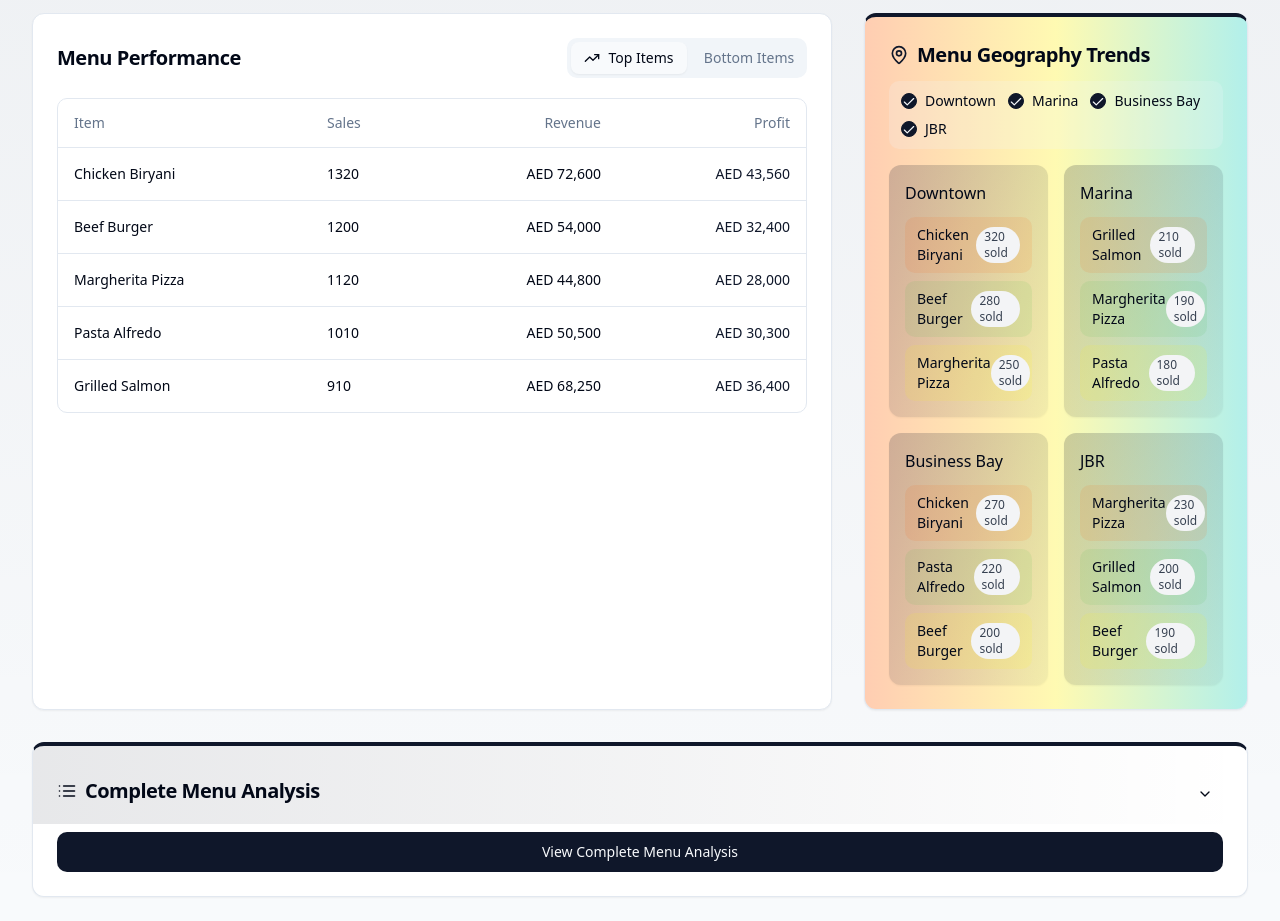
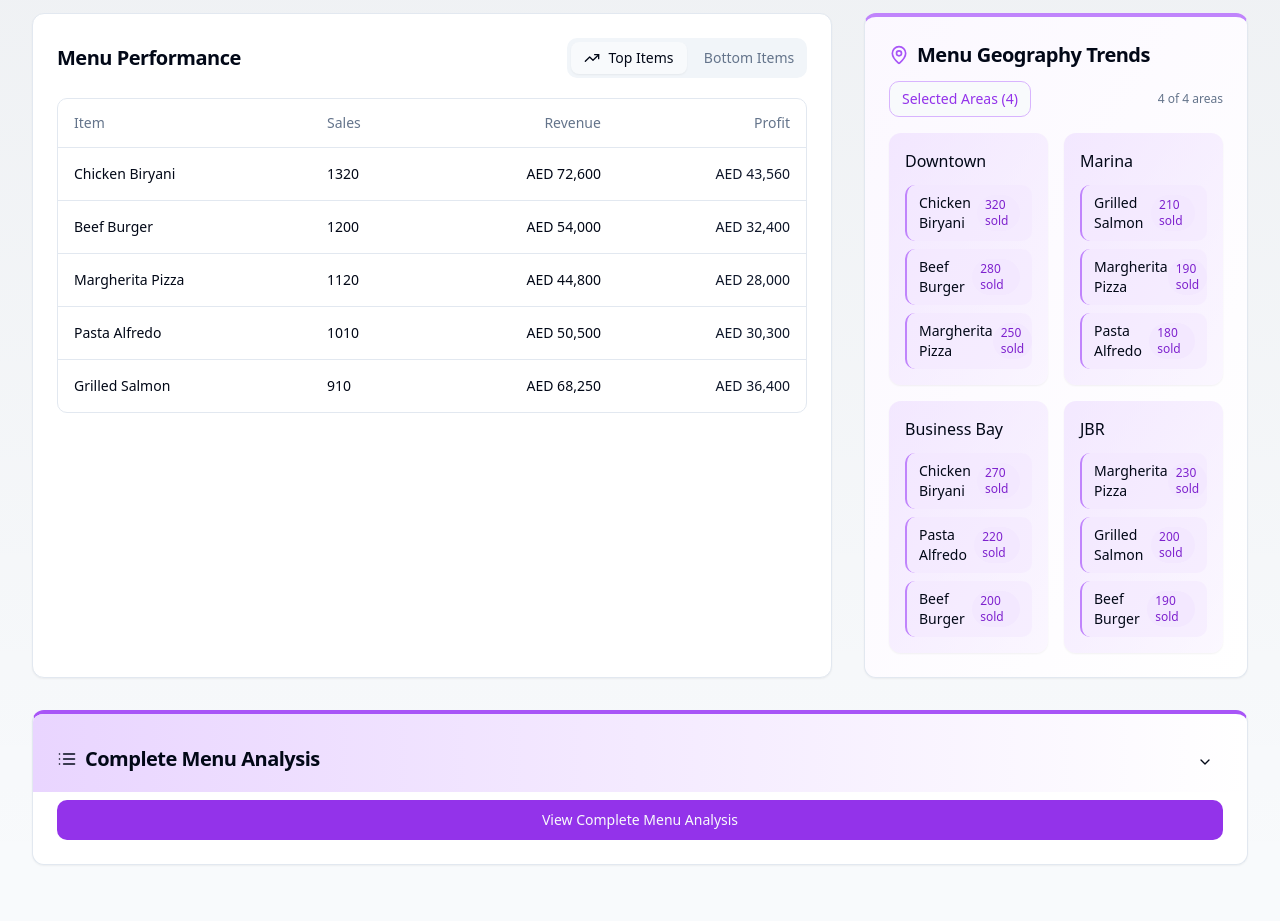
Before and after one commit to AB00k/flavor-analytics-hub-36, a React (Vite) app: page / in a window 1280 px wide. Shown: the part 300-1221 px from the top of the page. After the commit the page ends 1189 px from the top, so only its background shows below. Built offline with nearby package versions, Linux system fonts and the light colour scheme.

Commit message:
Refactor MenuGeography and MenuItems
- Updated styling for "all platforms" option in MenuGeography.
- Implemented area selection with a dedicated selection component in MenuGeography.
- Removed AOV from Complete Menu Analysis and standardized colors.

```diff
--- a/src/components/MenuGeography.tsx
+++ b/src/components/MenuGeography.tsx
@@ -5,6 +5,9 @@ import { MapPin } from 'lucide-react';
 import { Platform, mockAreaSales, getItemNameById, platformLightColors } from '@/utils/mockData';
 import { cn } from '@/lib/utils';
 import { Checkbox } from '@/components/ui/checkbox';
+import { Button } from '@/components/ui/button';
+import { Popover, PopoverContent, PopoverTrigger } from '@/components/ui/popover';
+import { ScrollArea } from '@/components/ui/scroll-area';
 
 interface MenuGeographyProps {
   platform: Platform;
@@ -14,6 +17,7 @@ interface MenuGeographyProps {
 export const MenuGeography = ({ platform, className }: MenuGeographyProps) => {
   const [loaded, setLoaded] = useState(false);
   const [selectedAreas, setSelectedAreas] = useState<Record<string, boolean>>({});
+  const [areaPopoverOpen, setAreaPopoverOpen] = useState(false);
 
   useEffect(() => {
     setLoaded(false);
@@ -37,7 +41,7 @@ export const MenuGeography = ({ platform, className }: MenuGeographyProps) => {
       case 'careem': return 'from-platform-careem/20 to-platform-careem/5';
       case 'noon': return 'from-platform-noon/20 to-platform-noon/5';
       case 'deliveroo': return 'from-platform-deliveroo/20 to-platform-deliveroo/5';
-      default: return 'from-primary/20 to-primary/5';
+      default: return 'from-purple-200/50 to-purple-100/30'; // Light purple for "all" platform
     }
   };
 
@@ -47,20 +51,14 @@ export const MenuGeography = ({ platform, className }: MenuGeographyProps) => {
       case 'careem': return 'border-platform-careem';
       case 'noon': return 'border-platform-noon';
       case 'deliveroo': return 'border-platform-deliveroo';
-      default: return 'border-primary';
+      default: return 'border-purple-400'; // Light purple border for "all" platform
     }
   };
 
   const getItemBgColor = (itemIndex: number) => {
     if (platform === 'all') {
-      // Colorful backgrounds for "all" platform
-      const colors = [
-        'bg-platform-talabat/10',
-        'bg-platform-careem/10',
-        'bg-platform-noon/10',
-        'bg-platform-deliveroo/10'
-      ];
-      return colors[itemIndex % colors.length];
+      // Light purple backgrounds for "all" platform
+      return 'bg-purple-100/50 border-l-2 border-purple-400';
     }
 
     // Platform-specific styling
@@ -80,27 +78,51 @@ export const MenuGeography = ({ platform, className }: MenuGeographyProps) => {
     }));
   };
 
+  const getSelectedAreaCount = () => {
+    return Object.values(selectedAreas).filter(Boolean).length;
+  };
+
   // Filter areas based on selection
   const filteredAreas = mockAreaSales.filter(area => selectedAreas[area.area]);
 
   return (
     <Card className={cn(
       "h-full shadow-sm bg-gradient-to-br from-white to-background",
-      platform !== 'all' ? `border-t-4 ${getPlatformBorderColor()}` : 'border-t-4 bg-gradient-to-r from-platform-talabat/30 via-platform-noon/30 to-platform-deliveroo/30 border-t-primary',
+      platform !== 'all' ? `border-t-4 ${getPlatformBorderColor()}` : 'border-t-4 border-t-purple-400 bg-gradient-to-br from-purple-100/30 to-white',
       className
     )}>
       <CardHeader className="pb-3">
         <CardTitle className="text-xl flex items-center">
           <MapPin className={cn(
             "h-5 w-5 mr-2",
-            platform !== 'all' ? `text-platform-${platform}` : 'text-primary'
+            platform !== 'all' ? `text-platform-${platform}` : 'text-purple-500'
           )} />
           Menu Geography Trends
         </CardTitle>
       </CardHeader>
       <CardContent>
-        {/* Area selection */}
-        <div className="mb-4 flex flex-wrap gap-3 bg-muted/20 p-3 rounded-md">
+        {/* Area selection popover */}
+        <div className="mb-4 flex items-center justify-between">
+          <Popover open={areaPopoverOpen} onOpenChange={setAreaPopoverOpen}>
+            <PopoverTrigger asChild>
+              <Button
+                variant="outline"
+                size="sm"
+                className={cn(
+                  "flex items-center gap-2 text-sm",
+                  platform !== 'all' ? `border-platform-${platform}/30 text-platform-${platform}` : 'border-purple-300 text-purple-600'
+                )}
+              >
+                Selected Areas ({getSelectedAreaCount()})
+              </Button>
+            </PopoverTrigger>
+            <PopoverContent className="w-64 p-0" align="start">
+              <div className="p-3 border-b">
+                <h4 className="font-medium text-sm">Select Areas</h4>
+                <p className="text-xs text-muted-foreground">Choose which areas to display</p>
+              </div>
+              <ScrollArea className="h-60">
+                <div className="p-3 grid grid-cols-1 gap-3">
                   {mockAreaSales.map((area) => (
                     <div key={area.area} className="flex items-center space-x-2">
                       <Checkbox
@@ -116,6 +138,14 @@ export const MenuGeography = ({ platform, className }: MenuGeographyProps) => {
                       </label>
                     </div>
                   ))}
+                </div>
+              </ScrollArea>
+            </PopoverContent>
+          </Popover>
+
+          <span className="text-xs text-muted-foreground">
+            {getSelectedAreaCount()} of {mockAreaSales.length} areas
+          </span>
         </div>
 
         <div className="grid grid-cols-1 sm:grid-cols-2 gap-4">
@@ -160,7 +190,7 @@ export const MenuGeography = ({ platform, className }: MenuGeographyProps) => {
                       <span>{getItemNameById(item.itemId)}</span>
                       <span className={cn(
                         "font-medium px-2 py-0.5 rounded-full text-xs",
-                        platform !== 'all' ? `bg-platform-${platform}/20 text-platform-${platform}` : 'bg-gray-100 text-gray-700'
+                        platform !== 'all' ? `bg-platform-${platform}/20 text-platform-${platform}` : 'bg-purple-100 text-purple-700'
                       )}>
                         {item.salesCount} sold
                       </span>
--- a/src/components/MenuItems.tsx
+++ b/src/components/MenuItems.tsx
@@ -3,7 +3,7 @@ import { useState, useEffect } from 'react';
 import { Card, CardContent, CardHeader, CardTitle } from '@/components/ui/card';
 import { Button } from '@/components/ui/button';
 import { Collapsible, CollapsibleContent, CollapsibleTrigger } from '@/components/ui/collapsible';
-import { List, ChevronDown, ChevronUp, Check, X, ArrowUpDown, DollarSign, ShoppingCart } from 'lucide-react';
+import { List, ChevronDown, ChevronUp, ShoppingCart, DollarSign } from 'lucide-react';
 import { Platform, mockMenuItems, platformNames } from '@/utils/mockData';
 import { cn } from '@/lib/utils';
 
@@ -13,7 +13,6 @@ interface MenuItemsProps {
 }
 
 interface CategorySummary {
-  avgPrice: number;
   totalSales: number;
   totalRevenue: number;
   itemCount: number;
@@ -50,14 +49,12 @@ export const MenuItems = ({ platform, className }: MenuItemsProps) => {
       );
 
       if (categoryItems.length > 0) {
-        const totalPrice = categoryItems.reduce((sum, item) => sum + item.price, 0);
         const totalSales = categoryItems.reduce((sum, item) => sum + item.salesCount[platform], 0);
         const totalRevenue = categoryItems.reduce(
           (sum, item) => sum + (item.price * item.salesCount[platform]), 0
         );
 
         summaries[category] = {
-          avgPrice: totalPrice / categoryItems.length,
           totalSales: totalSales,
           totalRevenue: totalRevenue,
           itemCount: categoryItems.length
@@ -87,14 +84,14 @@ export const MenuItems = ({ platform, className }: MenuItemsProps) => {
     }).format(value);
   };
 
-  const themeColor = platform !== 'all' ? `text-platform-${platform}` : 'text-primary';
-  const buttonBg = platform !== 'all' ? `bg-platform-${platform} hover:bg-platform-${platform}/90` : 'bg-primary hover:bg-primary/90';
+  const themeColor = platform !== 'all' ? `text-platform-${platform}` : 'text-purple-600';
+  const buttonBg = platform !== 'all' ? `bg-platform-${platform} hover:bg-platform-${platform}/90` : 'bg-purple-600 hover:bg-purple-700';
   const headerGradient = platform !== 'all'
     ? `bg-gradient-to-r from-platform-${platform}/20 to-transparent`
-    : 'bg-gradient-to-r from-primary/10 to-transparent';
+    : 'bg-gradient-to-r from-purple-200 to-transparent';
 
   return (
-    <Card className={cn("shadow-sm overflow-hidden border-t-4", platform !== 'all' ? `border-t-platform-${platform}` : 'border-t-primary', className)}>
+    <Card className={cn("shadow-sm overflow-hidden border-t-4", platform !== 'all' ? `border-t-platform-${platform}` : 'border-t-purple-500', className)}>
       <Collapsible open={isOpen} onOpenChange={setIsOpen}>
         <CardHeader className={cn("pb-3 flex flex-row items-center justify-between", headerGradient)}>
           <CardTitle className="text-xl flex items-center">
@@ -140,18 +137,15 @@ export const MenuItems = ({ platform, className }: MenuItemsProps) => {
                       <span className="text-xs text-muted-foreground">({categorySummaries[category]?.itemCount || 0} items)</span>
                     </div>
                     <div className="flex items-center space-x-6">
-                      {/* Colorful category summary metrics */}
-                      <div className="flex items-center space-x-4 text-sm">
-                        <div className="flex items-center text-[#0EA5E9] font-medium">
-                          <span className="mr-1">AOV:</span>
-                          <span>{formatCurrency(categorySummaries[category]?.avgPrice || 0)}</span>
+                      {/* Simplified category summary metrics in purple */}
+                      <div className="flex items-center space-x-6 text-sm">
+                        <div className="flex items-center text-purple-600 font-medium">
+                          <ShoppingCart className="h-4 w-4 mr-1.5" />
+                          <span>{categorySummaries[category]?.totalSales || 0}</span>
+                          <span className="ml-1 text-xs text-muted-foreground">sold</span>
                         </div>
-                        <div className="flex items-center text-[#F97316] font-medium">
-                          <span className="mr-1">Sold:</span>
-                          <span>{categorySummaries[category]?.totalSales || 0}</span>
-                        </div>
-                        <div className={cn("font-medium text-[#9b87f5]")}>
-                          <span className="mr-1">Revenue:</span>
+                        <div className="flex items-center text-purple-600 font-medium">
+                          <DollarSign className="h-4 w-4 mr-1.5" />
                           <span>{formatCurrency(categorySummaries[category]?.totalRevenue || 0)}</span>
                         </div>
                       </div>
```
Lines whose indentation alone changed are shown as unchanged.
